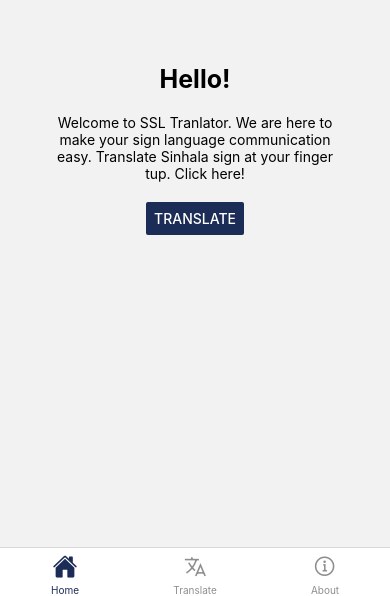
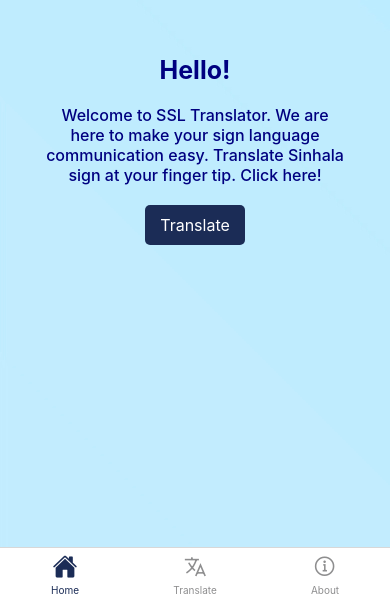
Before and after one commit to pasanMadushan/sslt-app, a React Native app: screen / in a window 390 px wide. Shown: the part 248-844 px from the top of the page. Built offline with nearby package versions, Linux system fonts and the light colour scheme.

Commit message:
background images

```diff
--- a/components/buttons/TranslateBtn.js
+++ b/components/buttons/TranslateBtn.js
@@ -1,31 +1,37 @@
 import React from 'react';
-import {Button, StyleSheet, Text, View} from "react-native";
+import { StyleSheet, Text, TouchableOpacity, View } from "react-native";
 
 const styles = StyleSheet.create({
     bottomView: {
         height: '25%',
-        marginTop: '5%'
+        marginTop: '5%',
+        justifyContent: 'center',
+        alignItems: 'center',
     },
-    translateButton: {
-        marginTop: 100,
+    button: {
+        alignItems: 'center',
+        justifyContent: 'center',
+        paddingVertical: 12,
+        paddingHorizontal: 32,
+        borderRadius: 4,
+        elevation: 3,
+        backgroundColor: '#1B2C56',
     },
-    translatedText: {
-        textAlign: 'center',
-        fontWeight: 'bold',
-        fontSize: 20,
-        marginTop: 20,
+    buttonText: {
+        fontSize: 16,
+        lineHeight: 21,
+        letterSpacing: 0.25,
+        color: 'white',
     },
 });
 
 const TranslateBtn = (props) => {
     return (
         <View style={styles.bottomView}>
-            <Button
-                onPress = {props.shareVideo}
-                title="Translate"
-                style={styles.translateButton}
-            />
-            <Text  style = {styles.translatedText}>
+            <TouchableOpacity style={styles.button} onPress={props.shareVideo}>
+                <Text style={styles.buttonText}>Translate</Text>
+            </TouchableOpacity>
+            <Text style = {styles.buttonText}>
                 {props.translatedText}
             </Text>
         </View>
--- a/navigation/screens/AboutScreen.js
+++ b/navigation/screens/AboutScreen.js
@@ -1,10 +1,10 @@
 import React from 'react';
-import {View, Text, StyleSheet, Image} from 'react-native';
+import {View, Text, StyleSheet, Image, ImageBackground} from 'react-native';
 
 
 export default function AboutScreen({navigation}){
     return(
-        <View style={styles.container}>
+        <ImageBackground source={require('../../assets/background.jpg')} style={styles.container}>
             <Text style={{fontSize:30}}>
                 SSL TRANSLATOR
             </Text>
@@ -36,7 +36,7 @@ export default function AboutScreen({navigation}){
                 {'Dineth  Wijesooriya  \nPasan Madhushan  \nKaveesh Charuka '}
             </Text>
 
-        </View>
+            </ImageBackground>
     );
 }
 
--- a/navigation/screens/HomeScreen.js
+++ b/navigation/screens/HomeScreen.js
@@ -1,29 +1,35 @@
 import React from 'react';
-import {View, Text, StyleSheet, Button} from 'react-native';
-
+import {View, Text, StyleSheet, TouchableOpacity, ImageBackground} from 'react-native';
 
 export default function HomeScreen({navigation}){
     return(
+        <ImageBackground source={require('../../assets/background.jpg')} style={styles.background}>
             <View style={styles.container}>
                 <Text style= {styles.titleText} >
                     Hello!
                 </Text>
                 <View style={{height:20}}></View>
                 <Text style = {styles.bodyText}>
-                Welcome to SSL Tranlator. We are here to make your sign language communication easy.
-                Translate Sinhala sign at your finger tup. Click here!
+                    Welcome to SSL Translator. We are here to make your sign language communication easy.
+                    Translate Sinhala sign at your finger tip. Click here!
                 </Text>
                 <View style={{height:20}}></View>
-            <Button
-                title="Translate"
-                color = "#1B2C56"
+                <TouchableOpacity style={styles.button}
                     onPress={() => navigation.navigate('Translate')}
-            />
+                >
+                    <Text style={styles.buttonText}>Translate</Text>
+                </TouchableOpacity>
             </View>
+        </ImageBackground>
     );
 }
 
 const styles = StyleSheet.create({
+    background: {
+        flex: 1,
+        resizeMode: "cover",
+        justifyContent: "center"
+    },
     container:{
        flex:1,
        alignItems:'center',
@@ -31,10 +37,25 @@ const styles = StyleSheet.create({
        padding : 45,
     },
     bodyText:{
-        textAlign:'center'
+        textAlign:'center',
+        color: '#000080',
+        fontSize: 16,
+        fontWeight:'500'
     },
     titleText:{
         fontWeight:'bold',
-        fontSize:25
-    }
+        fontSize:25,
+        color: '#000080',
+
+    },
+    button: {
+        backgroundColor: "#1B2C56",
+        borderRadius: 5,
+        padding: 10,
+        paddingHorizontal: 15,
+    },
+    buttonText: {
+        color: '#fff',
+        fontSize: 16,
+    },
 })
--- a/navigation/screens/TranslateScreen.js
+++ b/navigation/screens/TranslateScreen.js
@@ -38,7 +38,7 @@ const styles = StyleSheet.create({
         position: 'absolute',
         bottom: '5%',
         alignSelf: 'center'
-    },
+    }
 });
 
 export default function TranslateScreen() {
```
Also changed, not shown: assets/background.jpg (added), 1 other file (tests, documents, lock files or other folders). Lines whose indentation alone changed are shown as unchanged.
